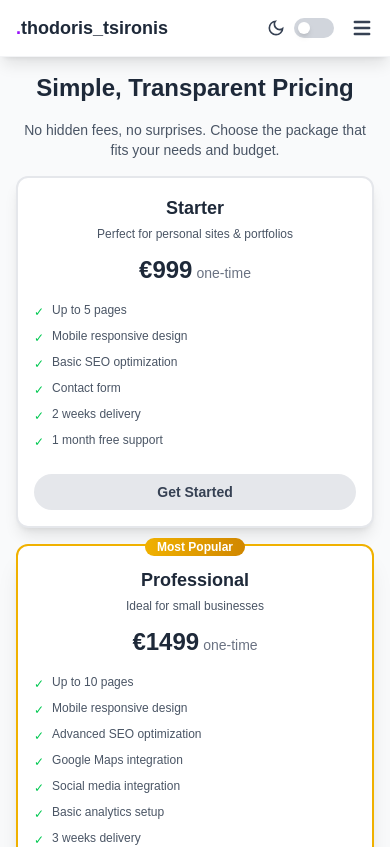
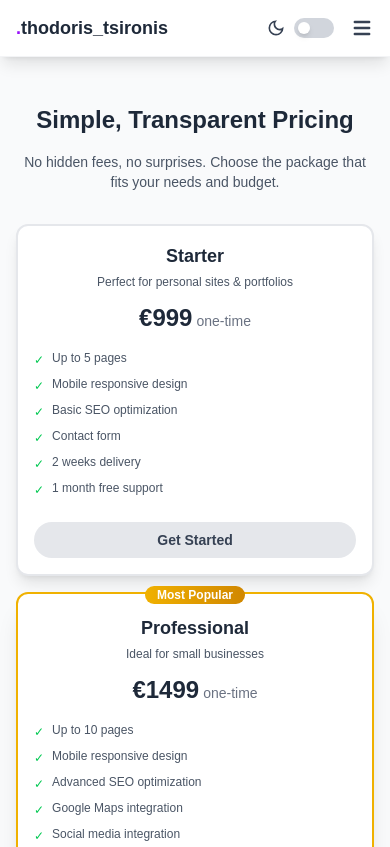
Before and after one commit to tsiro66/Portfolio, a React (Vite) app: page /pricing in a window 390 px wide. Shown: the top 847 px of the page. Built offline with nearby package versions, Linux system fonts and the light colour scheme; a web font is replaced by a local one.

Commit message:
Fixed mobile spacing

```diff
--- a/src/components/Pages/About.tsx
+++ b/src/components/Pages/About.tsx
@@ -149,7 +149,7 @@ const About = () => {
           </div>
         </div>
 
-        <div className="flex">
+        <div className="flex p-6 md:p-0">
           <Link
             to="/pricing"
             className="bg-gradient-to-r from-fuchsia-600 to-purple-500 hover:from-purple-700 hover:to-fuchsia-600 text-white px-6 py-2.5 rounded-full
--- a/src/components/Pages/Contact.tsx
+++ b/src/components/Pages/Contact.tsx
@@ -45,7 +45,7 @@ const Contact = () => {
   return (
     <PageTransition>
       <div
-        className="flex flex-col min-h-screen pt-16 md:pt-20 px-4 md:px-6 lg:px-8
+        className="flex flex-col min-h-screen pt-24 md:pt-28 px-4 md:px-6 lg:px-8
         bg-gray-50 dark:bg-gray-900 text-gray-800 dark:text-white transition-all duration-300 ease-in-out"
       >
         {/* Hero Section */}
--- a/src/components/Pages/Pricing.tsx
+++ b/src/components/Pages/Pricing.tsx
@@ -5,14 +5,14 @@ const Pricing = () => {
   return (
     <PageTransition>
       <div
-        className="flex flex-col gap-4 items-center min-h-screen pt-16 md:pt-20 px-4 md:px-6 lg:px-8
+        className="flex flex-col gap-4 items-center min-h-screen pt-24 md:pt-28 px-4 md:px-6 lg:px-8
           bg-gray-50 text-gray-800 dark:bg-gray-900 dark:text-white transition-all duration-300 ease-in-out"
       >
         <h1 className="text-2xl md:text-3xl lg:text-4xl font-bold text-center mt-2 md:mt-4">
           Simple, Transparent Pricing
         </h1>
 
-        <p className="text-center text-gray-600 dark:text-gray-300 text-sm md:text-base max-w-2xl mx-auto">
+        <p className="text-center text-gray-600 dark:text-gray-300 text-sm md:text-base max-w-2xl mx-auto mb-4">
           No hidden fees, no surprises. Choose the package that fits your needs
           and budget.
         </p>
--- a/src/components/Pages/Services.tsx
+++ b/src/components/Pages/Services.tsx
@@ -14,14 +14,14 @@ const Services = () => {
   return (
     <PageTransition>
       <div
-        className="flex flex-col gap-8 items-center min-h-screen pt-16 md:pt-20 px-4 md:px-6 lg:px-8
+        className="flex flex-col gap-8 items-center min-h-screen pt-24 md:pt-28 px-4 md:px-6 lg:px-8
           bg-gray-50 text-gray-800 dark:bg-gray-900 dark:text-white transition-all duration-300 ease-in-out"
       >
         <div className="w-full max-w-5xl mx-auto">
           <h1 className="text-3xl md:text-4xl lg:text-5xl font-bold text-center mb-4">
             Services I Offer
           </h1>
-          <p className="text-center text-gray-600 dark:text-gray-300 text-sm md:text-base max-w-2xl mx-auto mb-8">
+          <p className="text-center text-gray-600 dark:text-gray-300 text-sm md:text-base max-w-2xl mx-auto mb-4">
             From simple landing pages to complex web applications, I provide
             comprehensive web development services tailored to your specific
             needs.
```
